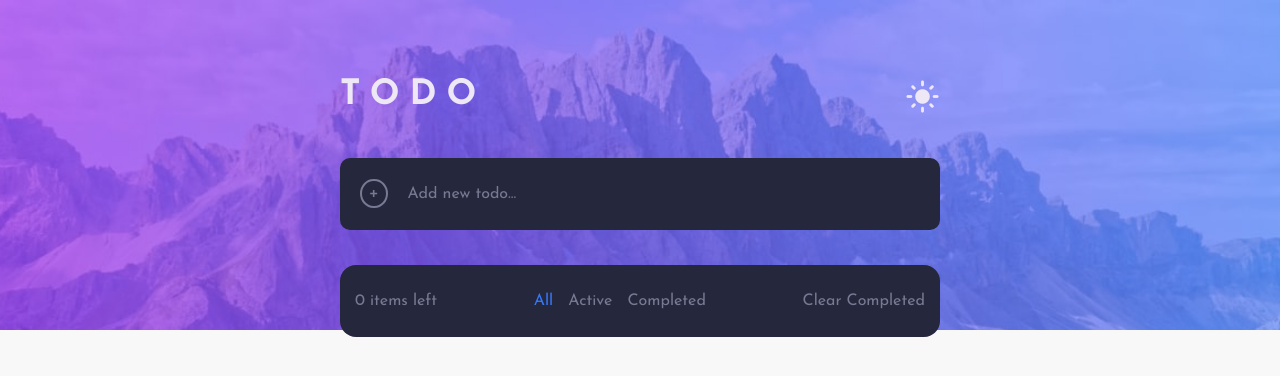
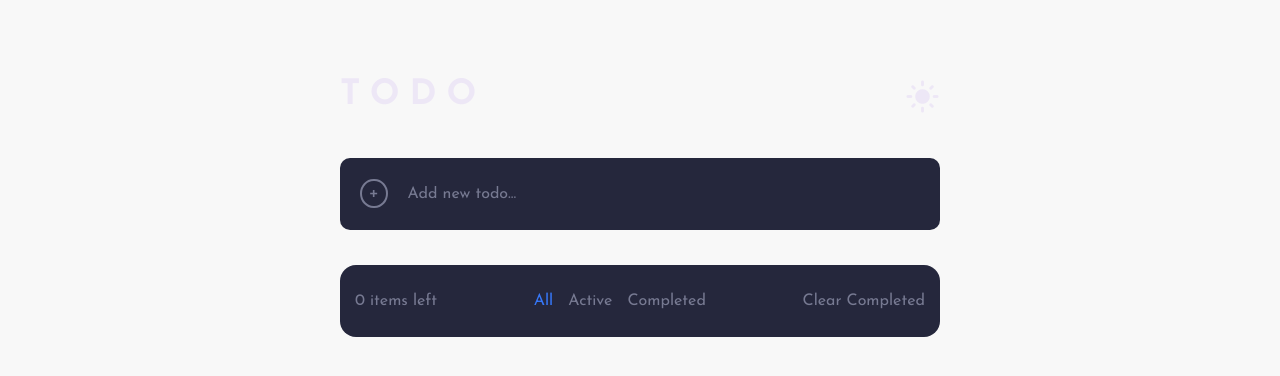
Before and after one commit to ezemartlopez/TodoApp, a React (Vite) app: page / in a window 1280 px wide. Shown: the top 376 px of the page. Built offline with nearby package versions, Linux system fonts and the light colour scheme.

Commit message:
modificado ahora usa variables globales de estilo.

```diff
--- a/src/Components/Pure/BackGround/Background.jsx
+++ b/src/Components/Pure/BackGround/Background.jsx
@@ -1,25 +1,10 @@
-import { connectThemeDevice } from '../../../StoreRedux/conectors/conectFunction';
 import './background.style.css';
 
-const imageBackground = {
-  light:{
-    mobile: './src/assets/Background/ModeLigthMobile.png',
-    desktop: './src/assets/Background/ModeLightDesktop.png'
-  },
-  night:{
-    mobile: './src/assets/Background/ModeDarkMobile.png',
-    desktop: './src/assets/Background/ModeDarkDesktop.png'
-  }
-}
-
-
-function Background({mode, device}) {
-  const image = imageBackground[mode][device];
+function Background(){
   return (
-    <div>
-        <img src={image} alt="background_image" className='image-background'/>
+    <div className='background-container-image'>
     </div>
   )
 }
 
-export default connectThemeDevice(Background);
+export default Background;
```
